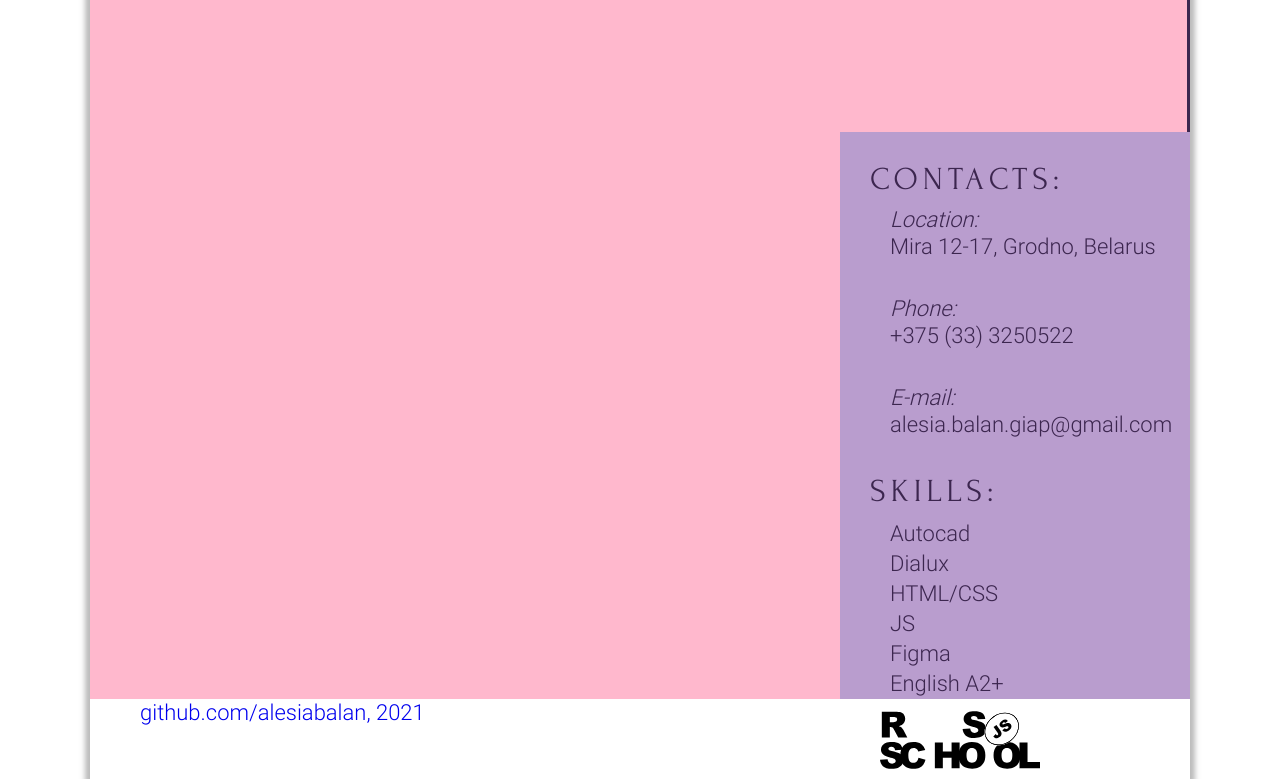
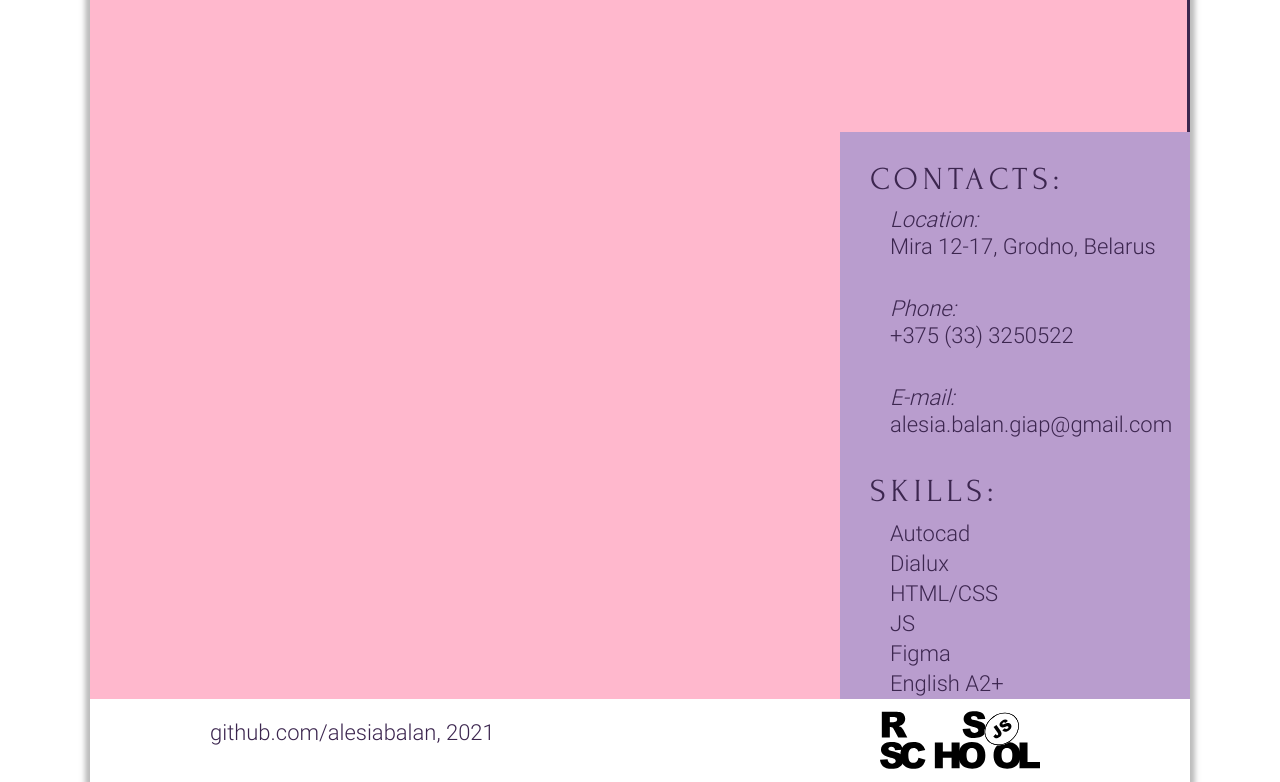
Before and after one commit to alesiabalan/rsschool-cv, a plain HTML site: page index.html in a window 1280 px wide. Shown: the part 1148-1930 px from the top of the page. Drawn offline with Linux system fonts and the light colour scheme; files whose address does not match are found by name.

Commit message:
fix: change link in footer

```diff
--- a/styles.css
+++ b/styles.css
@@ -551,3 +551,8 @@ textarea {
     justify-content: space-between;
     margin-right: 150px;
 }
+.link__github {
+    padding-top: 20px;
+    padding-left: 70px;
+    color: #3c264f;
+}
```
